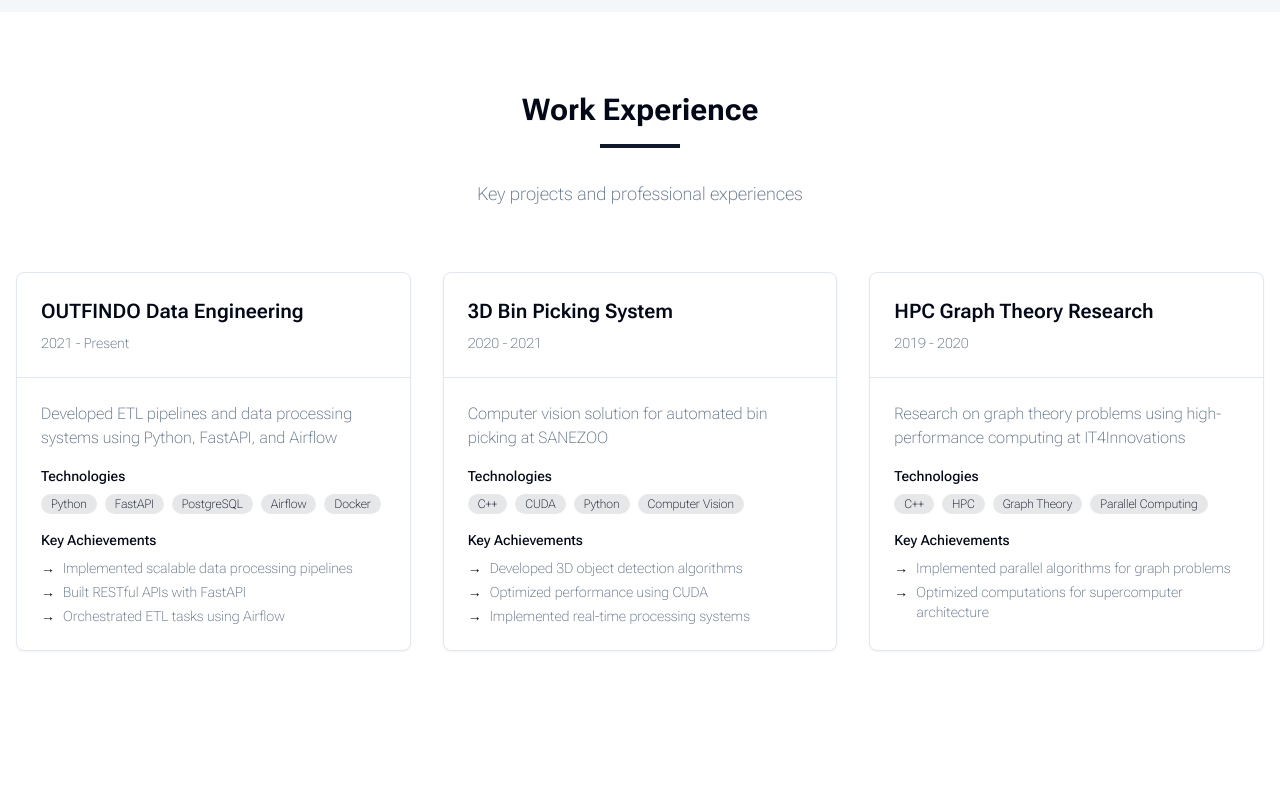
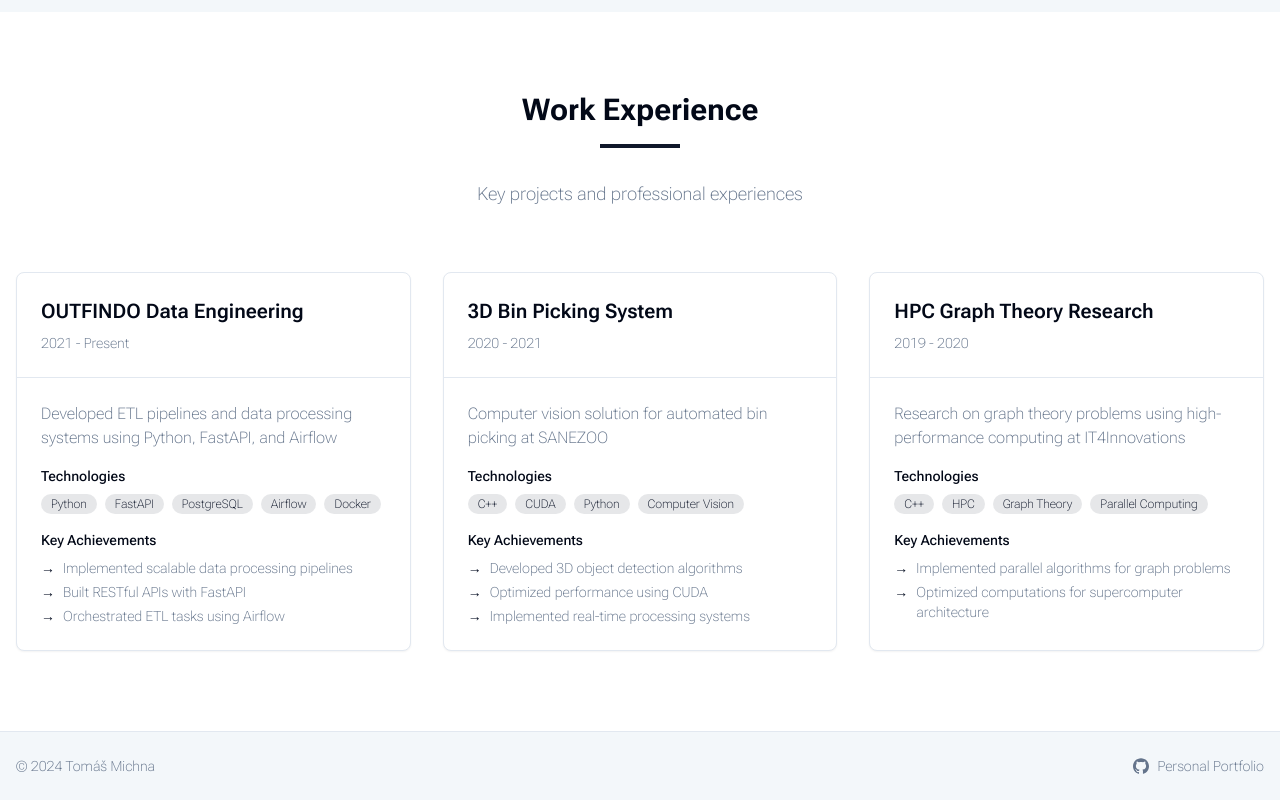
Before and after one commit to Tomichi/portfolio, a SvelteKit app in the folder frontend/: page / in a window 1280 px wide. Shown: the part 1948-2748 px from the top of the page. Before the commit the page ends 2679 px from the top, so only its background shows below. Built offline with nearby package versions, Linux system fonts and the light colour scheme.

Commit message:
Frontend - implement prerender

```diff
--- /dev/null
+++ b/frontend/src/hooks.server.ts
@@ -0,0 +1,17 @@
+import type { Handle } from '@sveltejs/kit';
+
+export const handle: Handle = async ({ event, resolve }) => {
+	try {
+		const response = await resolve(event, {
+			transformPageChunk: ({ html }) => html
+		});
+
+		if (import.meta.env.NODE_ENV === 'production') {
+			response.headers.set('Cache-Control', 'max-age=3600');
+		}
+
+		return response;
+	} catch (error) {
+		return new Response('Custom error page', { status: 404 });
+	}
+};
--- /dev/null
+++ b/frontend/src/lib/components/Footer.svelte
@@ -0,0 +1,35 @@
+<script lang="ts">
+	import Github from '$lib/icons/Github.svelte';
+	const currentYear = new Date().getFullYear();
+
+	const githubProjects = [
+		{
+			name: 'Personal Portfolio',
+			url: 'https://github.com/tomichi/portfolio'
+		}
+	];
+</script>
+
+<footer class="border-t bg-muted/80">
+	<div class="container mx-auto px-4 py-6">
+		<div class="flex flex-wrap items-center justify-between gap-4">
+			<span class="text-sm text-muted-foreground">
+				© {currentYear} Tomáš Michna
+			</span>
+
+			<div class="flex items-center gap-6">
+				{#each githubProjects as project}
+					<a
+						href={project.url}
+						target="_blank"
+						rel="noopener noreferrer"
+						class="group flex items-center gap-2 text-sm text-muted-foreground transition-colors hover:text-foreground"
+					>
+						<Github class="h-4 w-4 transition-transform group-hover:scale-110" />
+						<span>{project.name}</span>
+					</a>
+				{/each}
+			</div>
+		</div>
+	</div>
+</footer>
--- a/frontend/src/lib/components/Hero.svelte
+++ b/frontend/src/lib/components/Hero.svelte
@@ -17,10 +17,11 @@
 		<div class="mb-10 flex items-center justify-center md:mb-[40px]">
 			<div class="relative inline-block">
 				<img
+					loading="lazy"
+					decoding="async"
 					class="h-[80px] w-[80px] rounded-full border-2 border-muted object-cover transition-transform duration-300 hover:scale-105 md:h-[350px] md:w-[350px]"
 					src={imageUrl}
 					alt={`${name} - Photo`}
-					loading="eager"
 				/>
 			</div>
 		</div>
--- a/frontend/src/lib/components/Navigation.svelte
+++ b/frontend/src/lib/components/Navigation.svelte
@@ -9,7 +9,6 @@
 		{ href: '#work-experience', label: 'Work Experience' },
 		{ href: '#contact', label: 'Contact' }
 	];
-
 
 	function handleNavClick(event: MouseEvent, href: string) {
 		if (href.startsWith('#')) {
--- a/frontend/src/lib/stores/scroll.ts
+++ b/frontend/src/lib/stores/scroll.ts
@@ -2,11 +2,7 @@
 
 export function scrollToSection(
 	sectionId: string,
-  {
-    duration = 1000,
-    offset = 80,
-    easing = cubicOut
-  } = {}
+	{ duration = 1000, offset = 80, easing = cubicOut } = {}
 ) {
 	const element = document.querySelector(sectionId);
 	if (!element) return;
--- a/frontend/src/routes/+page.svelte
+++ b/frontend/src/routes/+page.svelte
@@ -2,6 +2,7 @@
 	import Hero from '$lib/components/Hero.svelte';
 	import AboutMe from '$lib/components/AboutMe.svelte';
 	import WorkExperience from '$lib/components/WorkExperience.svelte';
+	import Footer from '$lib/components/Footer.svelte';
 </script>
 
 <Hero
@@ -13,3 +14,4 @@
 />
 <AboutMe />
 <WorkExperience />
+<Footer />
--- /dev/null
+++ b/frontend/src/routes/+page.ts
@@ -0,0 +1 @@
+export const prerender = true;
--- /dev/null
+++ b/frontend/src/routes/sitemap.xml/+server.ts
@@ -0,0 +1,15 @@
+import type { RequestHandler } from './$types';
+
+export const GET: RequestHandler = async () => {
+	return new Response(
+		`<?xml version="1.0" encoding="UTF-8" ?>
+    <urlset xmlns="http://www.sitemaps.org/schemas/sitemap/0.9">
+      <url><loc>https://tomas-michna.com</loc></url>
+    </urlset>`,
+		{
+			headers: {
+				'Content-Type': 'application/xml'
+			}
+		}
+	);
+};
--- a/frontend/svelte.config.js
+++ b/frontend/svelte.config.js
@@ -11,7 +11,12 @@
 		// adapter-auto only supports some environments, see https://svelte.dev/docs/kit/adapter-auto for a list.
 		// If your environment is not supported, or you settled on a specific environment, switch out the adapter.
 		// See https://svelte.dev/docs/kit/adapters for more information about adapters.
-		adapter: adapter()
+		adapter: adapter({
+			compress: true
+		}),
+	},
+	prerender: {
+		entries: ['*']
 	}
 };
 
```
Also changed, not shown: frontend/static/robots.txt (added). Lines whose indentation alone changed are shown as unchanged.
